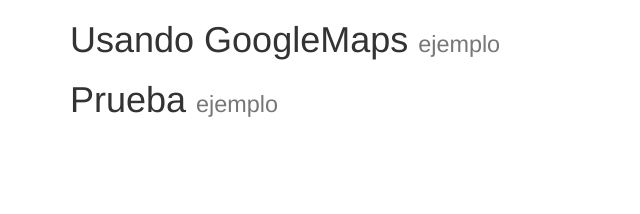
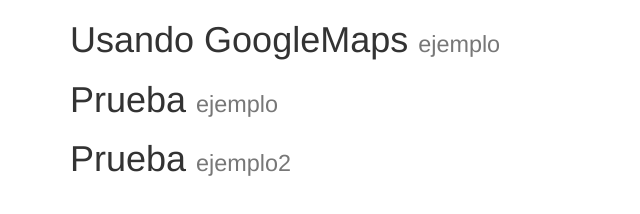
Before and after one commit to Klerith/yt-google-maps-1, a website: page index.html in a window 1280 px wide. Shown: the whole page, without its empty margins (0-640 px from the left). Drawn offline with Linux system fonts and the light colour scheme; some packages are replaced by stand-ins of ours.

Commit message:
agregamos html

```diff
--- a/index.html
+++ b/index.html
@@ -29,6 +29,7 @@
 
       <h1>Usando GoogleMaps <small>ejemplo</small></h1>
       <h1>Prueba <small>ejemplo</small></h1>
+        <h1>Prueba <small>ejemplo2</small></h1>
 
 			<div id='gmap_canvas' style='height:350px;width:100%;'></div>
 
```
